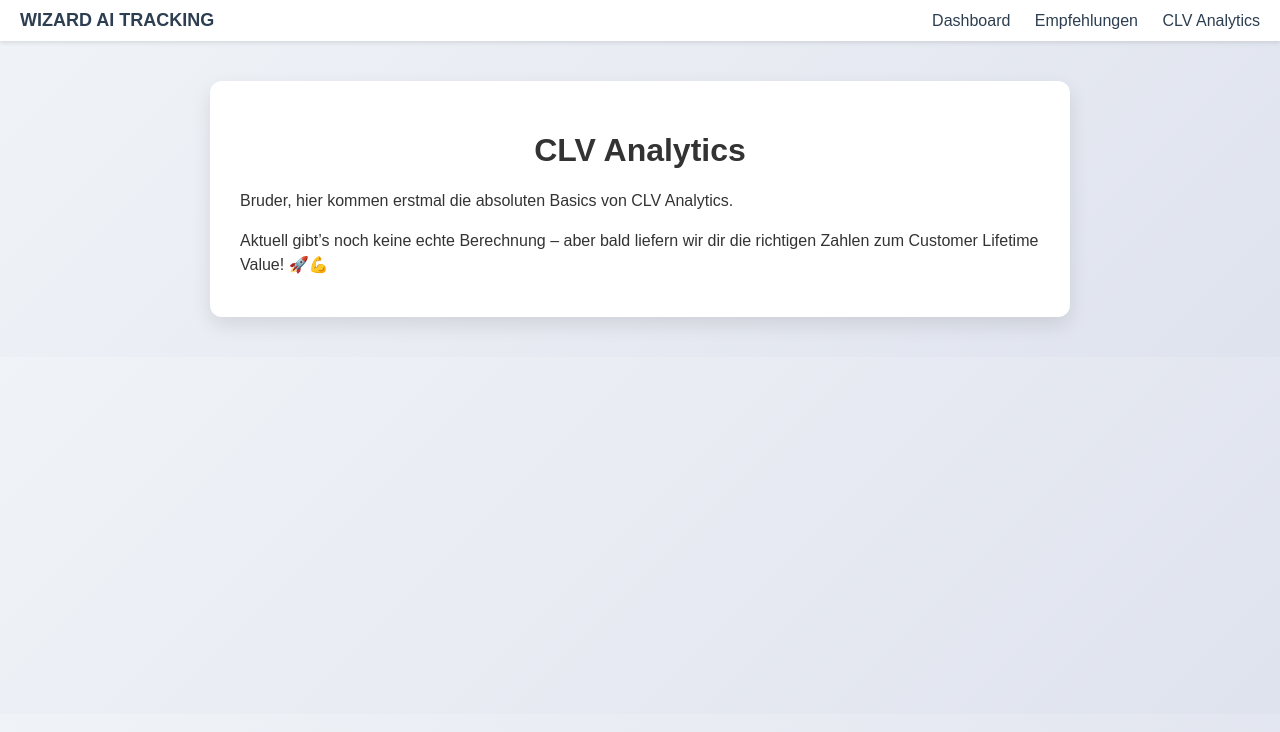
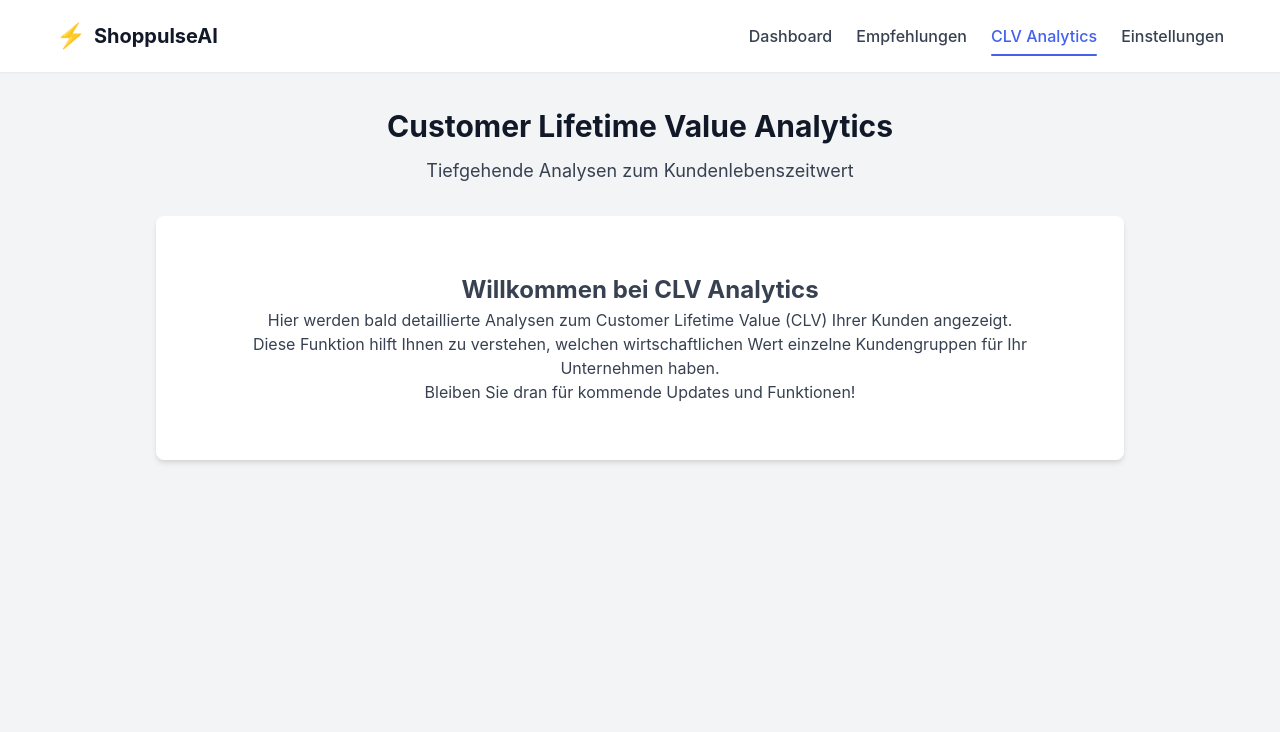
Before and after one commit to Manuel1996-coder/mini_flask_env, a Flask app: page /clv-analytics in a window 1280 px wide. Shown: the top 732 px of the page. Run offline with Flask 3, Linux system fonts and the light colour scheme.

```diff
--- a/app.py
+++ b/app.py
@@ -161,7 +161,7 @@ def generate_gpt_recommendations(total_pageviews, total_clicks, click_rate):
 
 @app.route('/clv-analytics')
 def clv_analytics():
-    # Für den Anfang zeigen wir einfach eine Basis-Seite ohne komplexe Berechnungen.
+    # For now, we'll just render the template without complex calculations
     return render_template("clv_analytics.html")
 
 
--- a/templates/clv_analytics.html
+++ b/templates/clv_analytics.html
@@ -1,72 +1,186 @@
 <!DOCTYPE html>
-<html>
+<html lang="de">
 <head>
   <meta charset="utf-8">
-  <title>WIZARD AI TRACKING – CLV Analytics</title>
+  <meta name="viewport" content="width=device-width, initial-scale=1.0">
+  <title>ShoppulseAI – CLV Analytics</title>
   <style>
-    /* Basis-Styles, ähnlich wie bei Dashboard und Empfehlungen */
-    body {
-      font-family: Arial, sans-serif;
-      background: linear-gradient(135deg, #f0f3f7 0%, #dfe3ee 100%);
+    :root {
+      --primary: #4361ee;
+      --primary-light: #eef2ff;
+      --success: #10b981;
+      --success-light: #ecfdf5;
+      --neutral-50: #f9fafb;
+      --neutral-100: #f3f4f6;
+      --neutral-200: #e5e7eb;
+      --neutral-700: #374151;
+      --neutral-800: #1f2937;
+      --neutral-900: #111827;
+      --shadow-sm: 0 1px 2px 0 rgba(0, 0, 0, 0.05);
+      --shadow: 0 4px 6px -1px rgba(0, 0, 0, 0.1), 0 2px 4px -1px rgba(0, 0, 0, 0.06);
+      --shadow-lg: 0 10px 15px -3px rgba(0, 0, 0, 0.1), 0 4px 6px -2px rgba(0, 0, 0, 0.05);
+      --radius-md: 0.375rem;
+      --radius-lg: 0.5rem;
+    }
+
+    * {
       margin: 0;
       padding: 0;
-      color: #333;
+      box-sizing: border-box;
     }
-    .top-bar {
-      background: #fff;
-      box-shadow: 0 2px 4px rgba(0,0,0,0.1);
-      padding: 10px 20px;
+
+    body {
+      font-family: -apple-system, BlinkMacSystemFont, 'Segoe UI', Roboto, Oxygen, Ubuntu, Cantarell, sans-serif;
+      background-color: var(--neutral-100);
+      color: var(--neutral-800);
+      line-height: 1.5;
+    }
+
+    /* Header & Navigation */
+    header {
+      background-color: white;
+      box-shadow: var(--shadow-sm);
+      position: sticky;
+      top: 0;
+      z-index: 10;
+    }
+
+    .header-container {
+      max-width: 1200px;
+      margin: 0 auto;
+      padding: 1rem;
       display: flex;
       justify-content: space-between;
       align-items: center;
     }
-    .brand {
-      font-weight: bold;
-      font-size: 18px;
-      color: #2c3e50;
+
+    .logo {
+      display: flex;
+      align-items: center;
+      gap: 0.5rem;
+      font-weight: 700;
+      font-size: 1.25rem;
+      color: var(--neutral-900);
     }
-    .nav-links a {
-      margin-left: 20px;
+
+    .logo-icon {
+      color: var(--primary);
+      font-size: 1.5rem;
+    }
+
+    nav {
+      display: flex;
+      gap: 1.5rem;
+    }
+
+    nav a {
       text-decoration: none;
-      color: #2c3e50;
+      color: var(--neutral-700);
       font-weight: 500;
+      padding: 0.5rem 0;
+      position: relative;
+      transition: color 0.2s;
     }
-    .container {
-      max-width: 800px;
-      margin: 40px auto;
-      background: #fff;
-      padding: 30px;
-      border-radius: 12px;
-      box-shadow: 0 8px 20px rgba(0, 0, 0, 0.1);
+
+    nav a:hover {
+      color: var(--primary);
     }
+
+    nav a.active {
+      color: var(--primary);
+    }
+
+    nav a.active::after {
+      content: '';
+      position: absolute;
+      bottom: 0;
+      left: 0;
+      width: 100%;
+      height: 2px;
+      background-color: var(--primary);
+      border-radius: 2px;
+    }
+
+    /* Main Content */
+    main {
+      max-width: 1000px;
+      margin: 2rem auto;
+      padding: 0 1rem;
+    }
+
+    .page-header {
+      margin-bottom: 2rem;
+      text-align: center;
+    }
+
     h1 {
+      font-size: 1.875rem;
+      font-weight: 700;
+      color: var(--neutral-900);
+      margin-bottom: 0.5rem;
+    }
+
+    .subtitle {
+      color: var(--neutral-700);
+      font-size: 1.125rem;
+    }
+
+    /* Content Section */
+    .section {
+      background-color: white;
+      border-radius: var(--radius-lg);
+      box-shadow: var(--shadow);
+      padding: 1.5rem;
+      margin-bottom: 2rem;
+    }
+
+    .placeholder-text {
       text-align: center;
-      color: #333;
-      margin-bottom: 20px;
+      padding: 2rem;
+      color: var(--neutral-700);
     }
-    p {
-      font-size: 16px;
-      line-height: 1.5;
-      margin-bottom: 10px;
+
+    /* Responsive */
+    @media (max-width: 768px) {
+      .section-header {
+        flex-direction: column;
+        align-items: flex-start;
+        gap: 1rem;
+      }
     }
   </style>
 </head>
 <body>
-  <!-- Top Bar -->
-  <div class="top-bar">
-    <div class="brand">WIZARD AI TRACKING</div>
-    <div class="nav-links">
-      <a href="/dashboard">Dashboard</a>
-      <a href="/recommendations">Empfehlungen</a>
-      <a href="/clv-analytics">CLV Analytics</a>
+  <header>
+    <div class="header-container">
+      <div class="logo">
+        <span class="logo-icon">⚡</span>
+        <span>ShoppulseAI</span>
+      </div>
+      <nav>
+        <a href="/dashboard">Dashboard</a>
+        <a href="/recommendations">Empfehlungen</a>
+        <a href="/clv-analytics" class="active">CLV Analytics</a>
+        <a href="/settings">Einstellungen</a>
+      </nav>
     </div>
-  </div>
+  </header>
 
-  <!-- Container -->
-  <div class="container">
-    <h1>CLV Analytics</h1>
-    <p>Bruder, hier kommen erstmal die absoluten Basics von CLV Analytics.</p>
-    <p>Aktuell gibt’s noch keine echte Berechnung – aber bald liefern wir dir die richtigen Zahlen zum Customer Lifetime Value! 🚀💪</p>
-  </div>
+  <main>
+    <div class="page-header">
+      <h1>Customer Lifetime Value Analytics</h1>
+      <p class="subtitle">Tiefgehende Analysen zum Kundenlebenszeitwert</p>
+    </div>
+
+    <section class="section">
+      <div class="placeholder-text">
+        <h2>Willkommen bei CLV Analytics</h2>
+        <p>Hier werden bald detaillierte Analysen zum Customer Lifetime Value (CLV) Ihrer Kunden angezeigt.</p>
+        <p>Diese Funktion hilft Ihnen zu verstehen, welchen wirtschaftlichen Wert einzelne Kundengruppen für Ihr Unternehmen haben.</p>
+        <p>Bleiben Sie dran für kommende Updates und Funktionen!</p>
+      </div>
+    </section>
+  </main>
+
 </body>
 </html>
--- a/templates/recommendations.html
+++ b/templates/recommendations.html
@@ -311,6 +311,7 @@
       <nav>
         <a href="/dashboard">Dashboard</a>
         <a href="/recommendations" class="active">Empfehlungen</a>
+        <a href="/clv-analytics">CLV Analytics</a>
         <a href="/settings">Einstellungen</a>
       </nav>
     </div>
```
